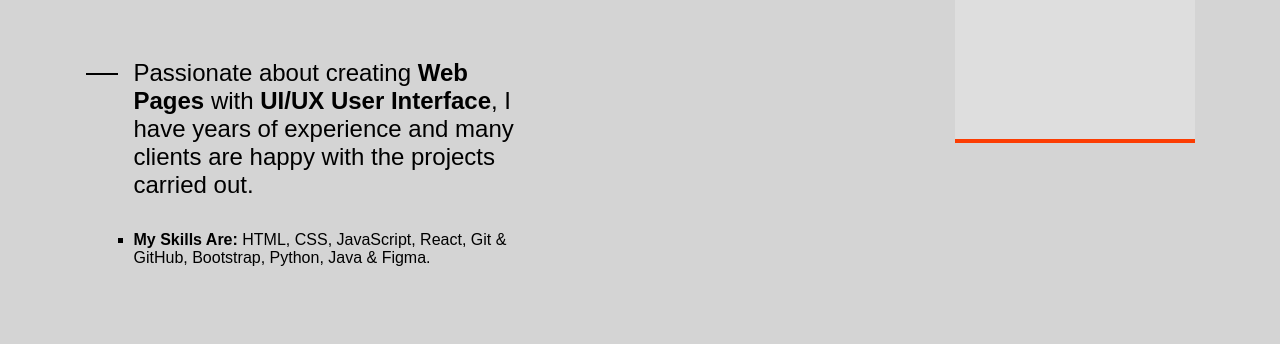
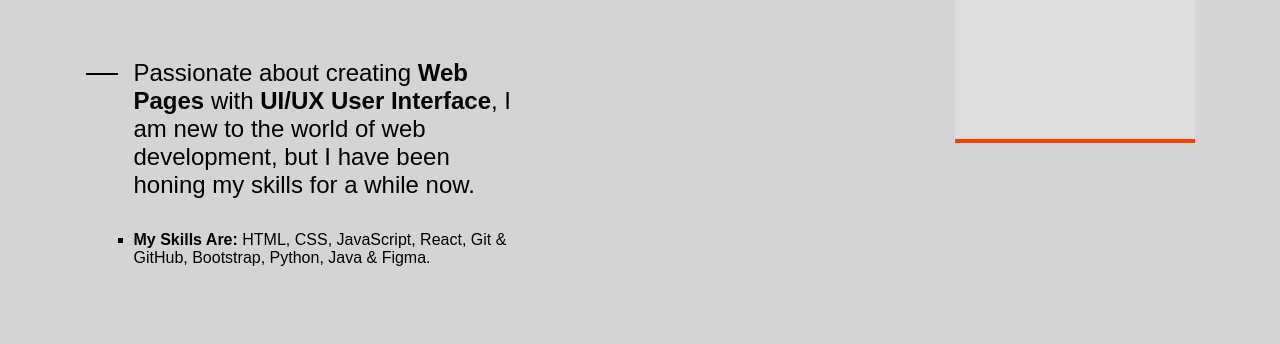
Before and after one commit to SBLab25/portfolio, a plain HTML site: page index.html in a window 1280 px wide. Shown: the part 1349-1693 px from the top of the page. Drawn offline with nearby package versions, Linux system fonts and the light colour scheme; a web font is replaced by a local one.

Commit message:
Update index.html

```diff
--- a/index.html
+++ b/index.html
@@ -122,9 +122,9 @@
                <div class="about__info">
                   <p class="about__description">
                      Passionate about creating <b>Web Pages</b> with
-                     <b>UI/UX User Interface</b>, I have years of
-                     experience and many clients are happy with
-                     the projects carried out.
+                     <b>UI/UX User Interface</b>,  I am new to the
+                     world of web development, but I have been
+                     honing my skills for a while now.
                   </p>
 
                   <ul class="about__list">
```
